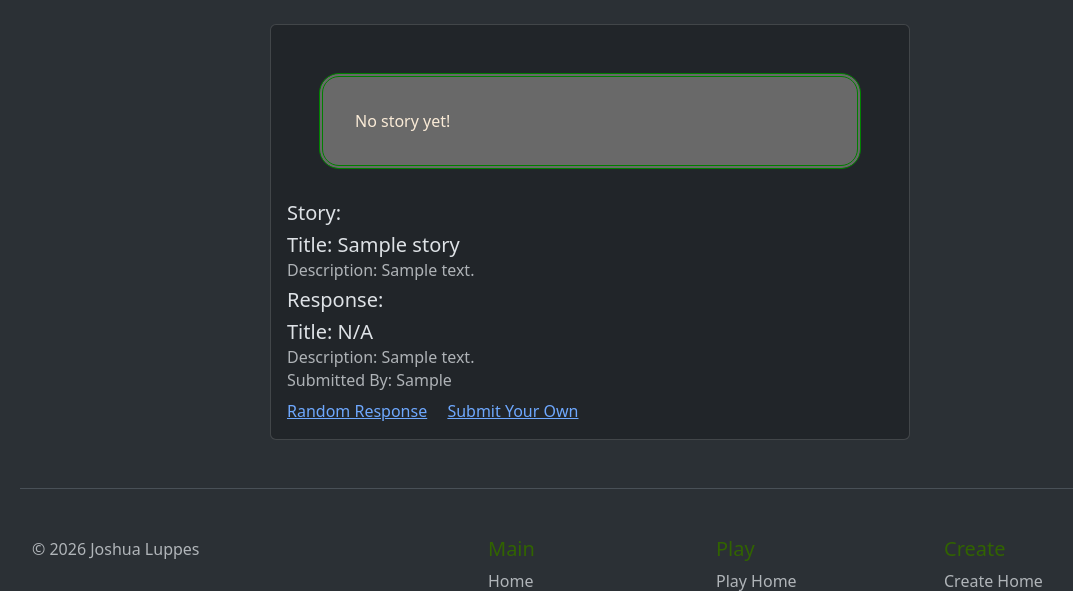
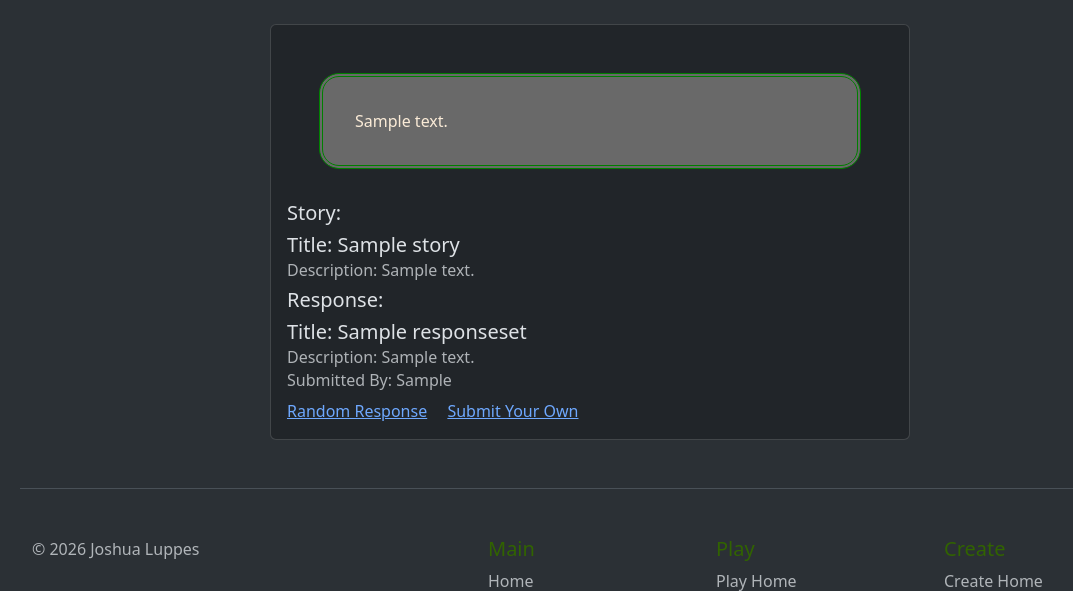
Before and after one commit to JLuppes/MaddestLibber, a Flask app: template blueprints/play/templates/finishedStory.html in a window 1280 px wide. Shown: the part 73-664 px from the top of the page, without its empty margins (50-1123 px from the left). Run offline with Flask 3, Linux system fonts and the light colour scheme; tables that the repository leaves empty hold one stand-in row (values such as "Sample post"); the template is opened without the code that fills it: values that come from a table or form of the project are taken from there, most other values are stand-ins (such as "Sample title", 1, 10 or a date in 2020).

Commit message:
Fix response title on finished story

```diff
--- a/blueprints/play/templates/finishedStory.html
+++ b/blueprints/play/templates/finishedStory.html
@@ -11,7 +11,7 @@
             <h5 class="card-title">Title: {%if story.name%}{{story.name}}{%else%}N/A{%endif%}</h5>
             <h6 class="card-subtitle mb-2 text-body-secondary">Description: {%if story.description%}{{story.description}}{%else%}N/A{%endif%}</h6>
             <h5 class="card-title">Response:</h5>
-            <h5 class="card-title">Title: {%if responseSet.name%}{{responseSet.name}}{%else%}N/A{%endif%}</h5>
+            <h5 class="card-title">Title: {{responseSet.title if responseSet.title else "N/A"}}</h5>
             <h6 class="card-subtitle mb-2 text-body-secondary">Description: {%if responseSet.description%}{{responseSet.description}}{%else%}N/A{%endif%}</h6>
             <h6 class="card-subtitle mb-2 text-body-secondary">Submitted By: {%if responseSet.user%}{{responseSet.user}}{%else%}N/A{%endif%}</h6>
             <a href="#" class="card-link">Random Response</a>
@@ -43,13 +43,9 @@
     {% endfor %}
 {% endfor %}
     ]
-    console.log("This blank:")
-    console.log({{thisBlank}})
-    console.log("Response list:")
-    console.log(responseList)
     const replaceStart = "~+"
     const replaceEnd = "+~"
-    let storyText = "{{story.text}}"
+    let storyText = `{{story.text}}`
     responseList.forEach((thisResponse) => {
         const start = storyText.indexOf(replaceStart+thisResponse['story_blank_id'])
         const replaced = storyText.slice(start+replaceStart.length, start+replaceStart.length+thisResponse['story_blank_id'].toString().length)
```
